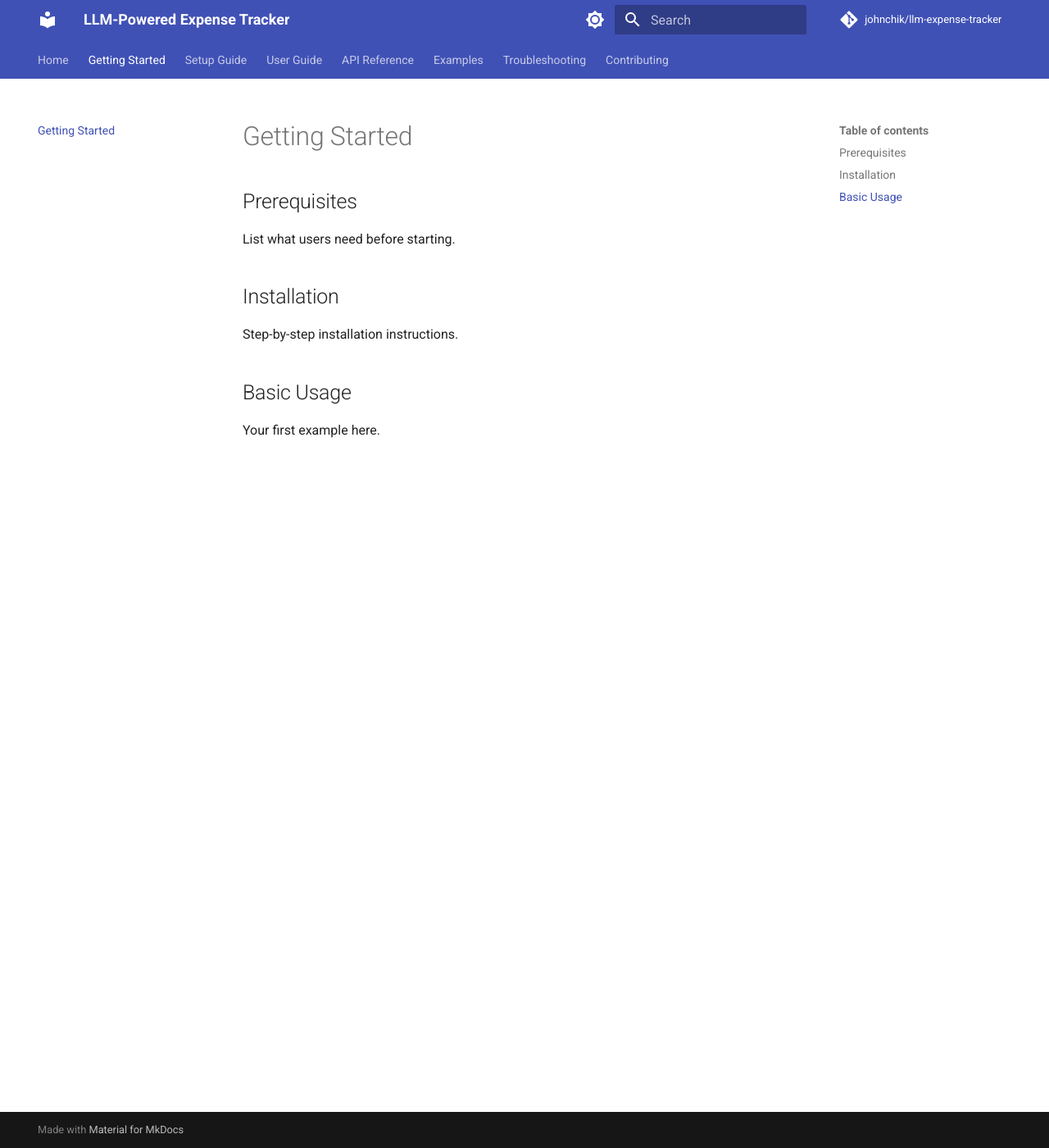
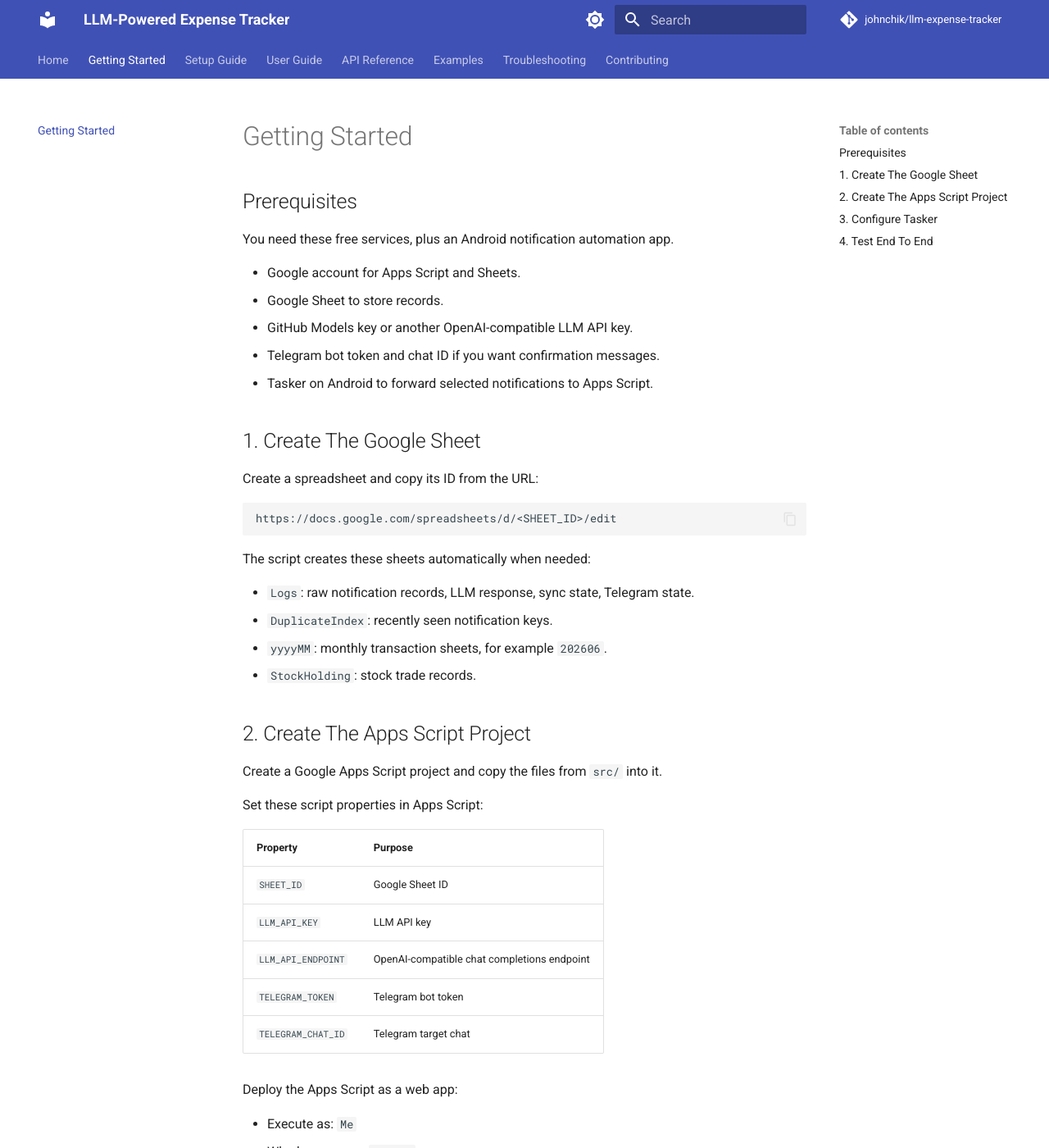
Before and after one commit to johnchik/llm-expense-tracker, an MkDocs documentation site: the page built from docs/getting-started.md, in a window 1280 px wide and 1400 px high. Shown: the whole window at 82% size. Built offline with MkDocs 1.6.1 and Material for MkDocs 9.7.7, drawn with Linux system fonts in a browser that asks for light colours; comment, search, counter and statistics services are not loaded; some of the changed text lies outside the part shown.

Commit message:
Improve notification reliability and setup docs

````diff
--- a/docs/getting-started.md
+++ b/docs/getting-started.md
@@ -2,12 +2,83 @@
 
 ## Prerequisites
 
-List what users need before starting.
+You need these free services, plus an Android notification automation app.
 
-## Installation
+- Google account for Apps Script and Sheets.
+- Google Sheet to store records.
+- GitHub Models key or another OpenAI-compatible LLM API key.
+- Telegram bot token and chat ID if you want confirmation messages.
+- Tasker on Android to forward selected notifications to Apps Script.
 
-Step-by-step installation instructions.
+## 1. Create The Google Sheet
 
-## Basic Usage
+Create a spreadsheet and copy its ID from the URL:
 
-Your first example here.
+```text
+https://docs.google.com/spreadsheets/d/<SHEET_ID>/edit
+```
+
+The script creates these sheets automatically when needed:
+
+- `Logs`: raw notification records, LLM response, sync state, Telegram state.
+- `DuplicateIndex`: recently seen notification keys.
+- `yyyyMM`: monthly transaction sheets, for example `202606`.
+- `StockHolding`: stock trade records.
+
+## 2. Create The Apps Script Project
+
+Create a Google Apps Script project and copy the files from `src/` into it.
+
+Set these script properties in Apps Script:
+
+| Property | Purpose |
+| --- | --- |
+| `SHEET_ID` | Google Sheet ID |
+| `LLM_API_KEY` | LLM API key |
+| `LLM_API_ENDPOINT` | OpenAI-compatible chat completions endpoint |
+| `TELEGRAM_TOKEN` | Telegram bot token |
+| `TELEGRAM_CHAT_ID` | Telegram target chat |
+
+Deploy the Apps Script as a web app:
+
+- Execute as: `Me`
+- Who has access: `Anyone`
+
+Copy the web app URL. This is the endpoint Tasker will call.
+
+## 3. Configure Tasker
+
+Create a notification event profile for the payment apps you want to track. Send a POST request to the Apps Script web app URL with JSON like this:
+
+```json
+{
+  "notifications": [
+    {
+      "_id": "%evtprm1",
+      "app": "%evtprm2",
+      "title": "%evtprm3",
+      "text": "%evtprm4",
+      "timestamp": "%TIMEMS"
+    }
+  ]
+}
+```
+
+The exact Tasker variable names can differ by profile/plugin. The important part is that every notification sends:
+
+- stable notification ID
+- app name
+- notification title
+- notification text
+- timestamp in milliseconds
+
+## 4. Test End To End
+
+Send one known payment notification through Tasker, then check:
+
+- `Logs` has one new row.
+- The matching monthly sheet has one transaction row.
+- `Telegram Status` in `Logs` is `Sent`.
+- You received the Telegram message.
+
+If Telegram failed but the transaction was recorded, run `retryFailedTelegramNotifications` from Apps Script after fixing the token/chat settings.
````
Also changed, not shown: README.md (+53 -1 lines), docs/setup/gas-setup.md (+38 -0 lines), docs/setup/sheets-setup.md (+37 -0 lines), docs/setup/tasker-setup.md (+62 -0 lines), docs/troubleshooting.md (+66 -0 lines), 2 other files.
